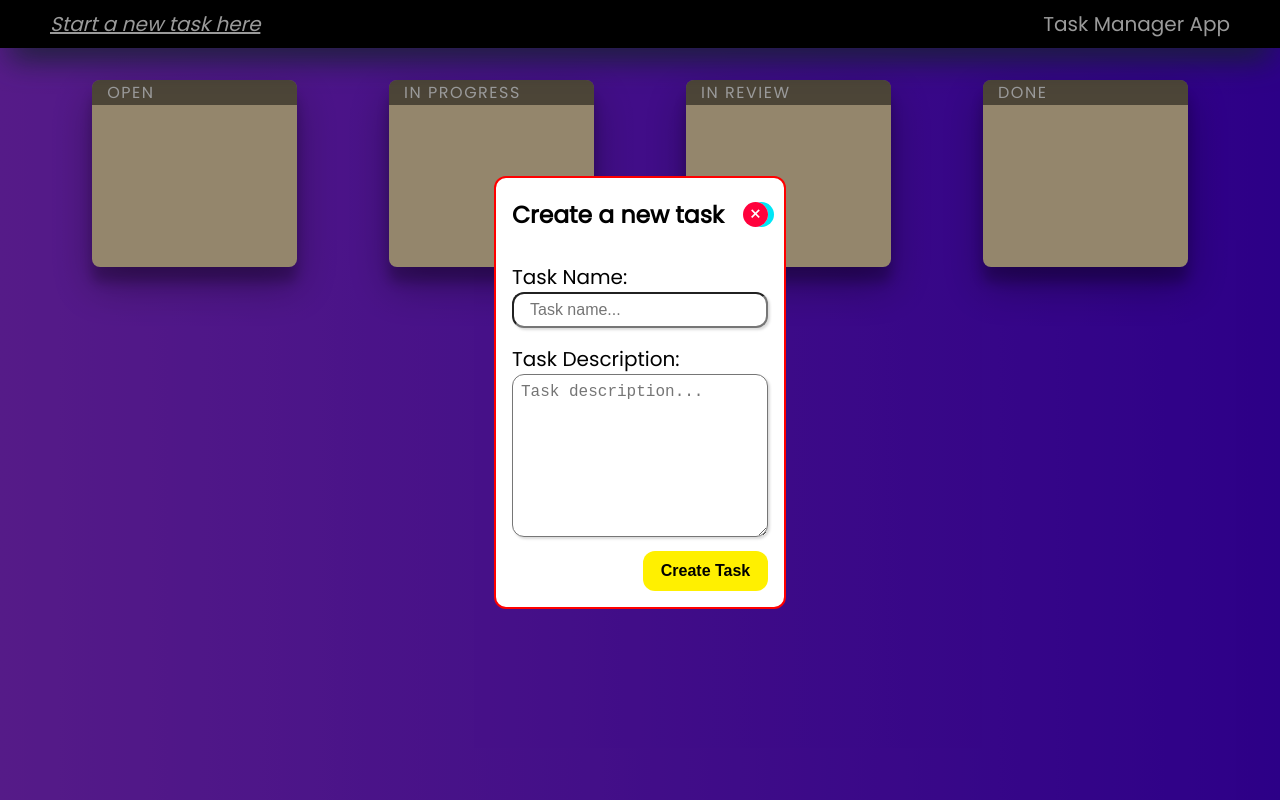
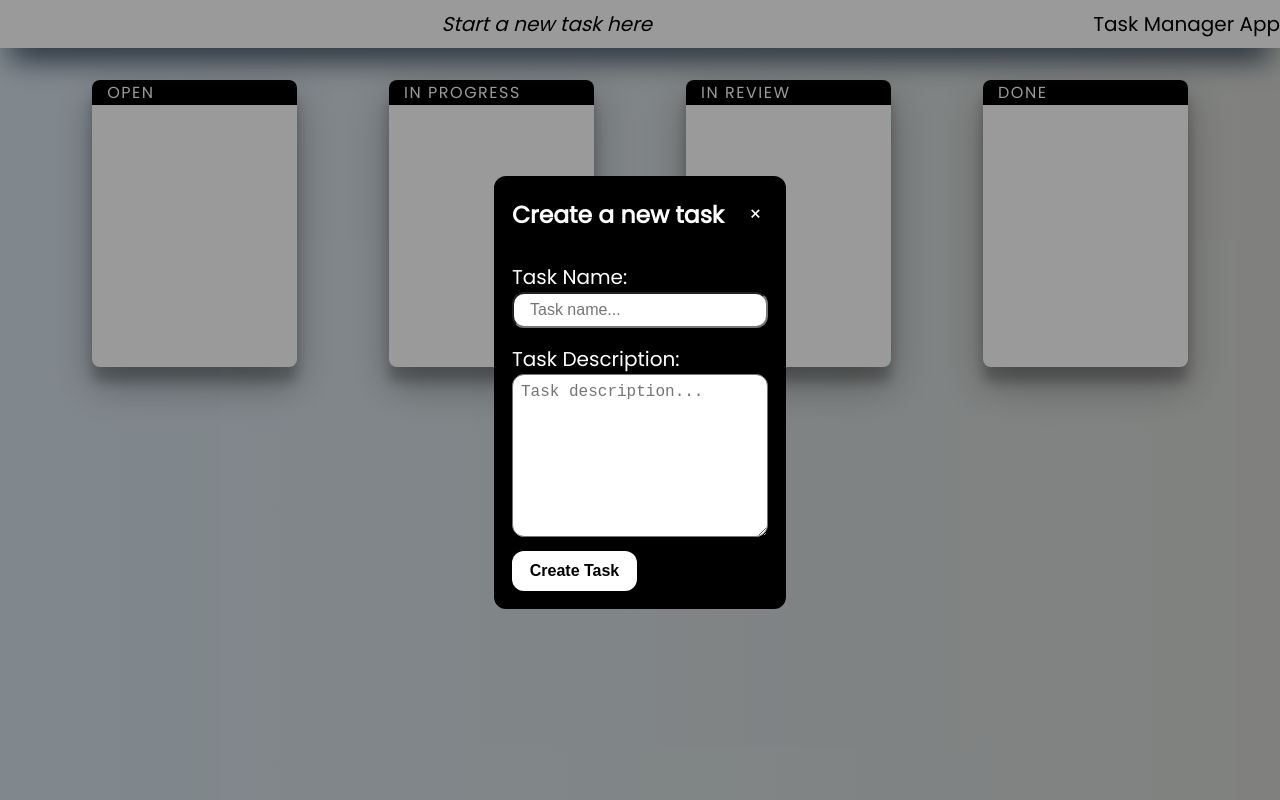
Before and after one commit to DHEERAJ2AUS/Task-Manager-App---JS-Placement-Project---ojun5larr5kx, a plain HTML site: page index.html in a window 1280 px wide. Both pictures are taken after a click on the element "Start a new task here". Drawn offline with Linux system fonts and the light colour scheme.

Commit message:
Update styles.css

```diff
--- a/styles.css
+++ b/styles.css
@@ -2,7 +2,7 @@ html, body {
     height: 100vh;
     width: 100vw;
     margin: 0;
-    background-image: linear-gradient(to right, #8e2de2, #4a00e0);
+    background-image: linear-gradient(to right, #d5e1eb, #d4d6d2);
     font-family: 'Poppins';
     overflow-x: hidden;
 }
@@ -11,32 +11,25 @@ html, body {
     top: 0;
     width: 100vw;
     height: 6vh;
-    color: #ffffff;
+    color: black;
     font-size: 20px;
     position: fixed;
     display: flex;
     align-items: center;
-    background-color: #000;
+    background-color: white;
     box-shadow: rgb(38, 57, 77) 0px 20px 30px -10px;
 }
 
 #create-task {
-    margin-left: 50px;
+  margin-left: auto;
   margin-right: auto;
   font-style: italic;
-    text-decoration: underline;
-    cursor: pointer;
-}
-#create-task:hover {
-    margin-bottom: 8px;
-    color: #7375ec;
-    text-shadow: 2px 2px 2px #7375ec93;
-
+  text-decoration: auto;
+  cursor: auto;
 }
 
-#heading {
-    margin-right: 50px;
-}
+
+
 
 #main-content {
     margin-top: 10vh;
@@ -61,12 +54,12 @@ html, body {
 
 .modal-content {
 
-    background-color: white;
+    background-color: black;
     border-radius: 12px;
     margin: auto;
     padding: 16px;
-    color: black;
-    border: 2px solid red;
+    color: white;
+    border: 2px solid black;
     width: 20%;
     display: flex;
     flex-direction: column;
@@ -104,9 +97,9 @@ h3 {
 
 #add-task {
     margin-top: 14px;
-    margin-left: auto;
     height: 40px;
     width: 125px;
+
 }
 
 
@@ -139,7 +132,7 @@ label {
     width: 16vw;
     min-width: 150px;
     border-radius: 8px;
-    background-color: wheat;
+    background-color: white;
     display: flex;
     flex-direction: column;
     margin-bottom: 150px;
@@ -153,7 +146,7 @@ label {
   border-radius: 8px 8px 0 0;
   font-size: 16px;
   color: white;
-    background-color: rgba(0, 0, 0, 0.485);
+  background-color: black;
   display: flex;
   align-items: center;
   padding-left: 15px;
@@ -165,7 +158,7 @@ label {
     width: auto;
     height: auto;
     padding: 12px;
-    padding-bottom: 150px;
+    padding-bottom: 250px;
 }
 
 .task {
@@ -174,17 +167,17 @@ label {
   border-radius: 8px;
   font-size: 20px;
   padding: 8px;
-    background-color: rgb(121, 95, 48);
+  background-color: black;
   color: #ffffff;
   display: flex;
   flex-direction: column;
   margin-bottom: 10px;
   letter-spacing: 1.5px;
-    box-shadow: rgba(0, 0, 0, 0.07) 0px 1px 1px,
-    rgba(0, 0, 0, 0.07) 0px 2px 2px,
-    rgba(0, 0, 0, 0.07) 0px 4px 4px,
-    rgba(0, 0, 0, 0.07) 0px 8px 8px,
-    rgba(0, 0, 0, 0.07) 0px 16px 16px;
+  box-shadow: rgb(0 0 0 / 7%) 0px 1px 1px,
+   rgb(0 0 0 / 7%) 0px 2px 2px,
+    rgb(0 0 0 / 7%) 0px 4px 4px,
+     rgb(0 0 0 / 7%) 0px 8px 8px,
+     rgb(0 0 0 / 7%) 0px 16px 16px;
 }
 
 .task-heading {
@@ -225,13 +218,13 @@ margin: 0 4px 0 auto;
 }
 
 .bin-img:hover {
-    background-color: rgba(255, 0, 0, 0.957);
+    background-color: black);
 
 }
 
 /* CSS */
 .button-32 {
-    background-color: #fff000;
+    background-color: white;
     border-radius: 12px;
     color: #000;
     cursor: pointer;
@@ -251,8 +244,8 @@ margin: 0 4px 0 auto;
 .button-32:not(:disabled):hover,
 .button-32:not(:disabled):focus {
     outline: 0;
-    background: #f4e603;
-    box-shadow: 0 0 0 2px rgba(0,0,0,.2),
+    background: white;
+    box-shadow: 0 0 0 2px black),
      0 3px 8px 0 rgba(0,0,0,.15);
 }
 
@@ -266,35 +259,13 @@ margin: 0 4px 0 auto;
 .button-49,
 .button-49:after {
 
-  background: linear-gradient(45deg, transparent 5%, #FF013C 5%);
+  background: black;
   border: 0;
   color: #fff;
-  box-shadow: 6px 0px 0px #00E6F6;
-  outline: transparent;
+
+
   position: relative;
-  user-select: none;
-  -webkit-user-select: none;
-  touch-action: manipulation;
-}
 
-.button-49:after {
-  --slice-0: inset(50% 50% 50% 50%);
-  --slice-1: inset(80% -6px 0 0);
-  --slice-2: inset(50% -6px 30% 0);
-  --slice-3: inset(10% -6px 85% 0);
-  --slice-4: inset(40% -6px 43% 0);
-  --slice-5: inset(80% -6px 5% 0);
-
-  content: 'ALTERNATE TEXT';
-  display: block;
-  position: absolute;
-  top: 0;
-  left: 0;
-  right: 0;
-  bottom: 0;
-  background: linear-gradient(45deg, transparent 3%, #00E6F6 3%, #00E6F6 5%, #FF013C 5%);
-  text-shadow: -3px -3px 0px #F8F005, 3px 3px 0px #00E6F6;
-  clip-path: var(--slice-0);
 }
 
 .button-49:hover:after {
```
Lines whose indentation alone changed are shown as unchanged.
